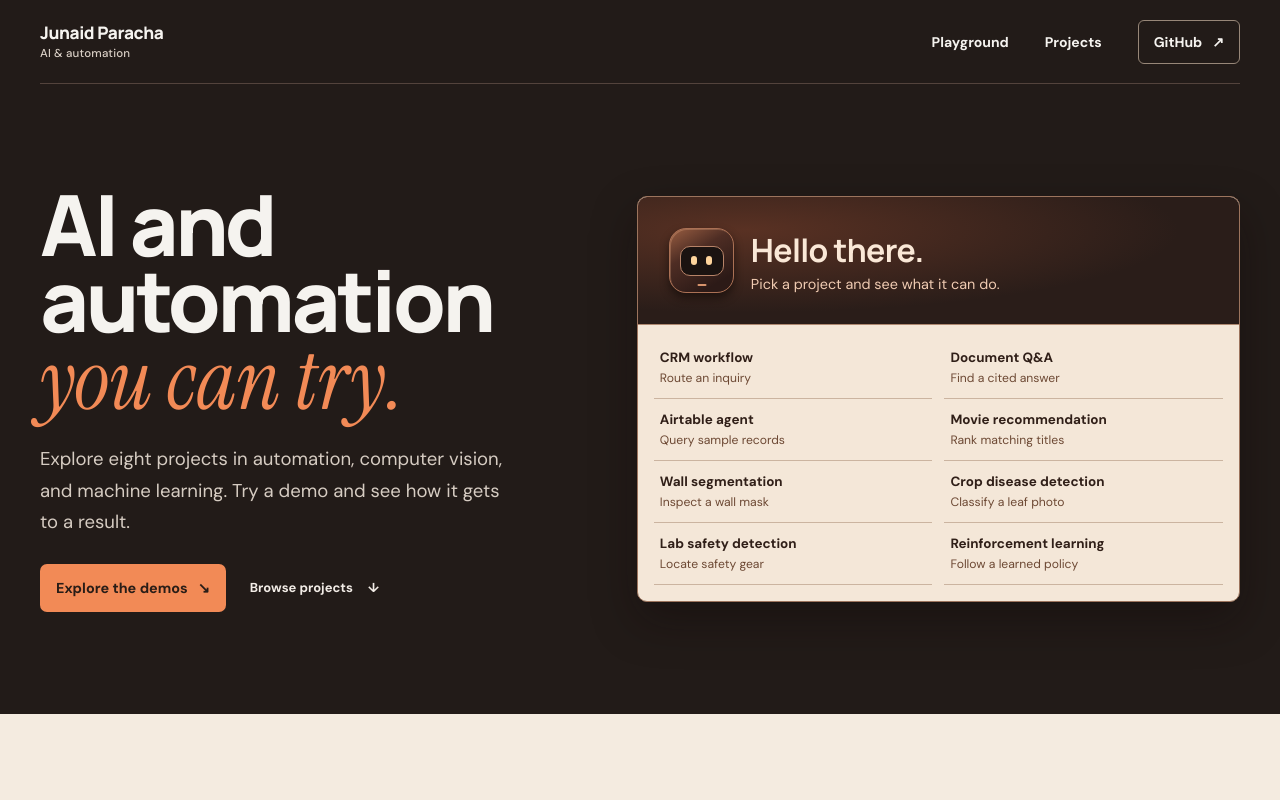
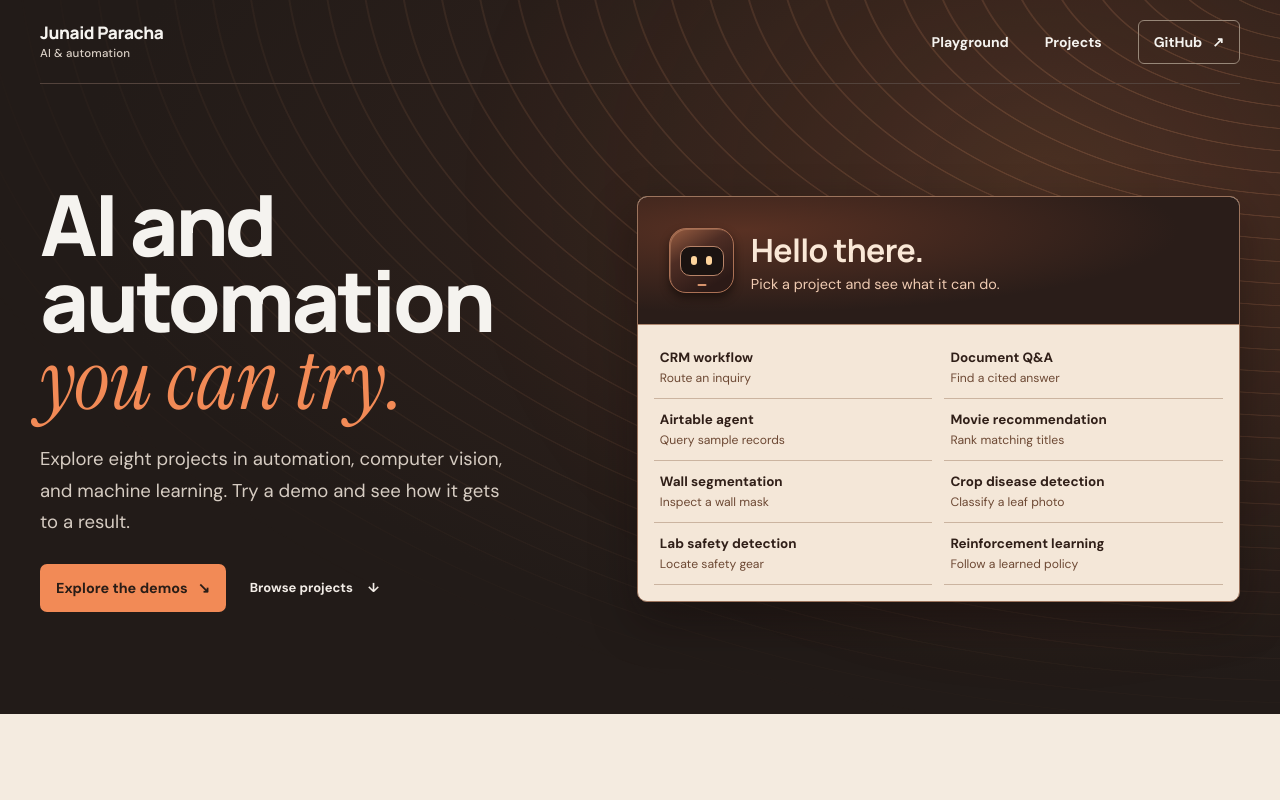
Before and after one commit to Junaidparacha1995/ai-automation-portfolio, a plain HTML site: page dist/index.html in a window 1280 px wide. Shown: the top 800 px of the page. Drawn offline with Linux system fonts and the light colour scheme.

Commit message:
Add an animated copper hero backdrop

```diff
--- a/dist/app.js
+++ b/dist/app.js
@@ -242,7 +242,7 @@ function mountPageMotion() {
       if(!reduceMotion.matches)entry.target.dataset.visible='true';
     }
   },{threshold:.18});
-  document.querySelectorAll('.hero-copy,.hero-agent,.intro,.section-heading,.project-card,.contact-inner')
+  document.querySelectorAll('.hero-shell,.hero-copy,.hero-agent,.intro,.section-heading,.project-card,.contact-inner')
     .forEach(section=>readingObserver.observe(section));
 }
 function fromHash(scroll=true) {
--- a/dist/portfolio.css
+++ b/dist/portfolio.css
@@ -15,7 +15,44 @@ body { background:var(--portfolio-base); color:var(--portfolio-ink); }
 .skip-link:focus { transform:none; }
 :where(a,button,input,textarea,select,summary):focus-visible { outline:2px solid #824a34; outline-offset:3px; }
 .hero-shell :focus-visible,.workbench :focus-visible { outline-color:var(--portfolio-accent); }
-.hero-shell { background:var(--portfolio-deep); color:#f5f3ef; }
+.hero-shell {
+  position:relative;
+  isolation:isolate;
+  overflow:clip;
+  background:radial-gradient(ellipse at 94% 26%,#38251e,transparent 66%),var(--portfolio-deep);
+  color:#f5f3ef;
+}
+.hero-shell::before,.hero-shell::after {
+  content:'';
+  position:absolute;
+  z-index:-1;
+  pointer-events:none;
+}
+.hero-shell::before {
+  inset:0;
+  background:repeating-radial-gradient(ellipse at 104% -8%,transparent 0 19px,#e59a6d32 20px 21px,transparent 22px 38px);
+  mask-image:radial-gradient(ellipse at 98% 23%,#000 8%,#0009 42%,transparent 74%);
+}
+.hero-shell::after {
+  inset:-28% -15% -16% 24%;
+  background:radial-gradient(ellipse at 63% 38%,#e88c5330 0%,#b8643820 24%,transparent 57%);
+  opacity:.64;
+}
+@media (prefers-reduced-motion:no-preference) {
+  .hero-shell[data-visible=true]::after { animation:hero-light-sweep 4s cubic-bezier(.32,.03,.24,1) both; }
+}
+@keyframes hero-light-sweep {
+  0% { opacity:.25; transform:translate(16%,-12%); }
+  37% { opacity:1; transform:translate(-8%,6%); }
+  100% { opacity:.64; transform:none; }
+}
+@media (max-width:820px) {
+  .hero-shell::before {
+    background:repeating-radial-gradient(ellipse at 102% -6%,transparent 0 17px,#e59a6d2b 18px 19px,transparent 20px 32px);
+    mask-image:radial-gradient(ellipse 100% 60% at 100% 10%,#000 8%,#0009 48%,transparent 83%);
+  }
+  .hero-shell::after { inset:-20% -45% 8% 12%; }
+}
 .top { height:84px; border-bottom:1px solid #53433c; }
 .top nav { gap:clamp(14px,3vw,36px); }
 .top nav>a { min-height:44px; display:inline-flex; align-items:center; font-size:.875rem; }
```
